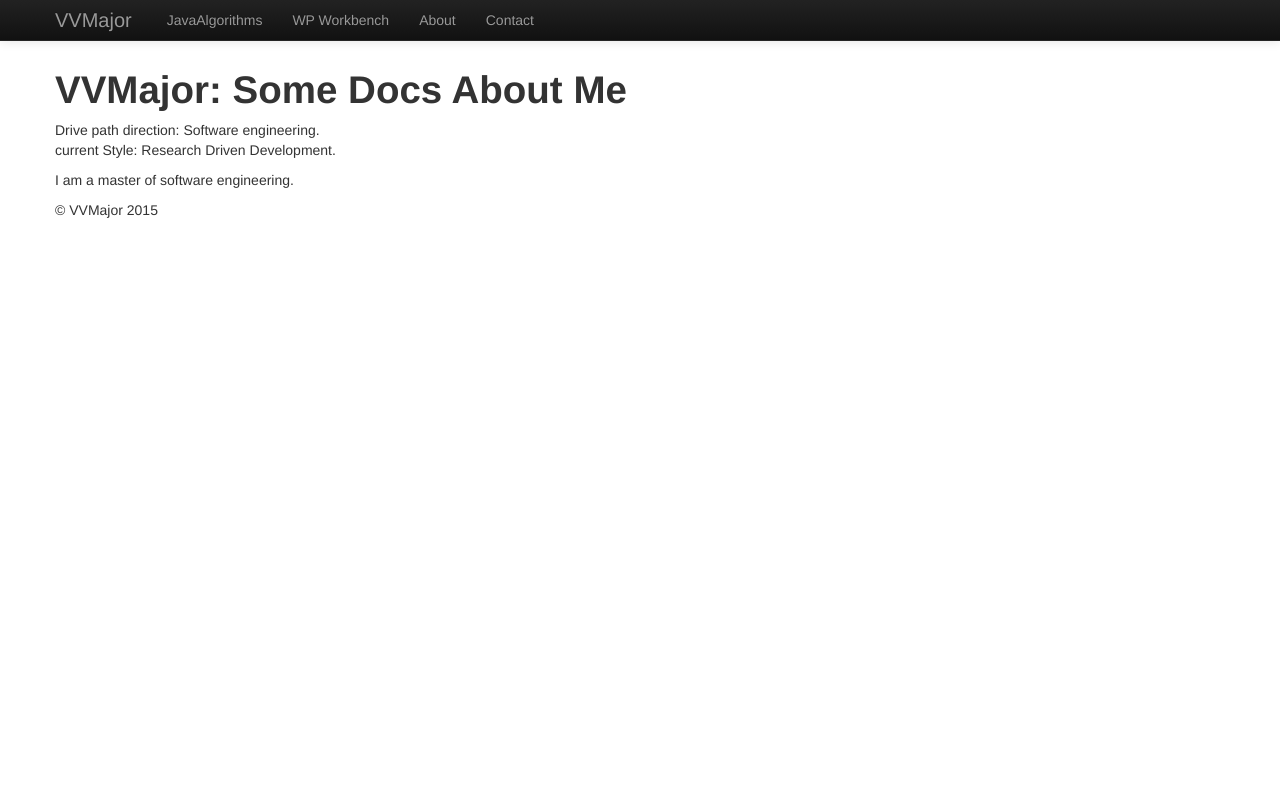
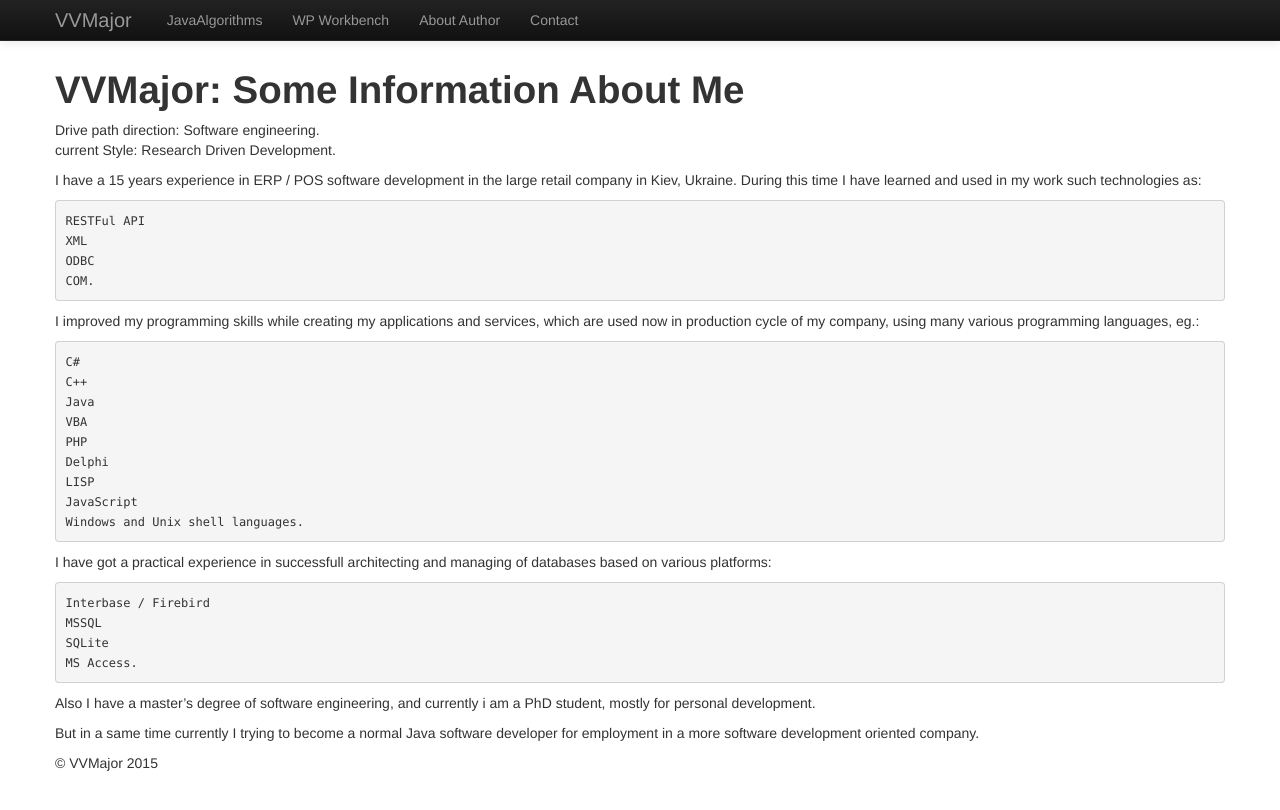
Before and after one commit to VVMajor/VVMajor.github.io, a Jekyll site: the page built from about.md, in a window 1280 px wide. Shown: the top 810 px of the page. Built offline with Jekyll 4.4.1, drawn with Linux system fonts in a browser that asks for light colours.

Commit message:
more about me

```diff
--- a/_config.yml
+++ b/_config.yml
@@ -1,7 +1,7 @@
 # Permalinks
 permalink: pretty
 
-pages_list: {'JavaAlgorithms':'https://github.com/VVMajor/JavaAlgorithms','WP Workbench':'http://wp.vvmajor.tk/','About':'/about','Contact':'/contact'}
+pages_list: {'JavaAlgorithms':'https://github.com/VVMajor/JavaAlgorithms','WP Workbench':'http://wp.vvmajor.tk/','About Author':'/about','Contact':'/contact'}
 pages_list_future: {'Archive':'/archive','Feed':'/atom.xml'}
 
 copyString: "&copy; VVMajor"
--- a/_layouts/post.html
+++ b/_layouts/post.html
@@ -1,6 +1,6 @@
 {% include header.html %}
 
-<h1>VVMajor's homepage. {{ page.title }}</h1>
+<h1>VVMajor's notes. {{ page.title }}</h1>
 
 {{ page.content | markdownify }}
 
--- a/about.md
+++ b/about.md
@@ -1,8 +1,36 @@
 ---
 layout: page
-title: Some Docs About Me
+title: Some Information About Me
 
 ---
 
 
-I am a master of software engineering.
+I have a 15 years experience in ERP / POS software development in the large retail company in Kiev, Ukraine. During this time I have learned and used in my work such technologies as:
+
+    RESTFul API
+    XML
+    ODBC
+    COM.
+
+I improved my programming skills while creating my applications and services, which are used now in production cycle of my company, using many various programming languages, eg.:
+
+    C#
+    C++
+    Java
+    VBA
+    PHP
+    Delphi
+    LISP
+    JavaScript
+    Windows and Unix shell languages.
+
+I have got a practical experience in successfull architecting and managing of databases based on various platforms:
+
+    Interbase / Firebird
+    MSSQL
+    SQLite
+    MS Access.
+
+Also I have a master's degree of software engineering, and currently i am a PhD student, mostly for personal development.
+
+But in a same time currently I trying to become a normal Java software developer for employment in a more software development oriented company.
```
Also changed, not shown: index.md (+1 -1 lines).
